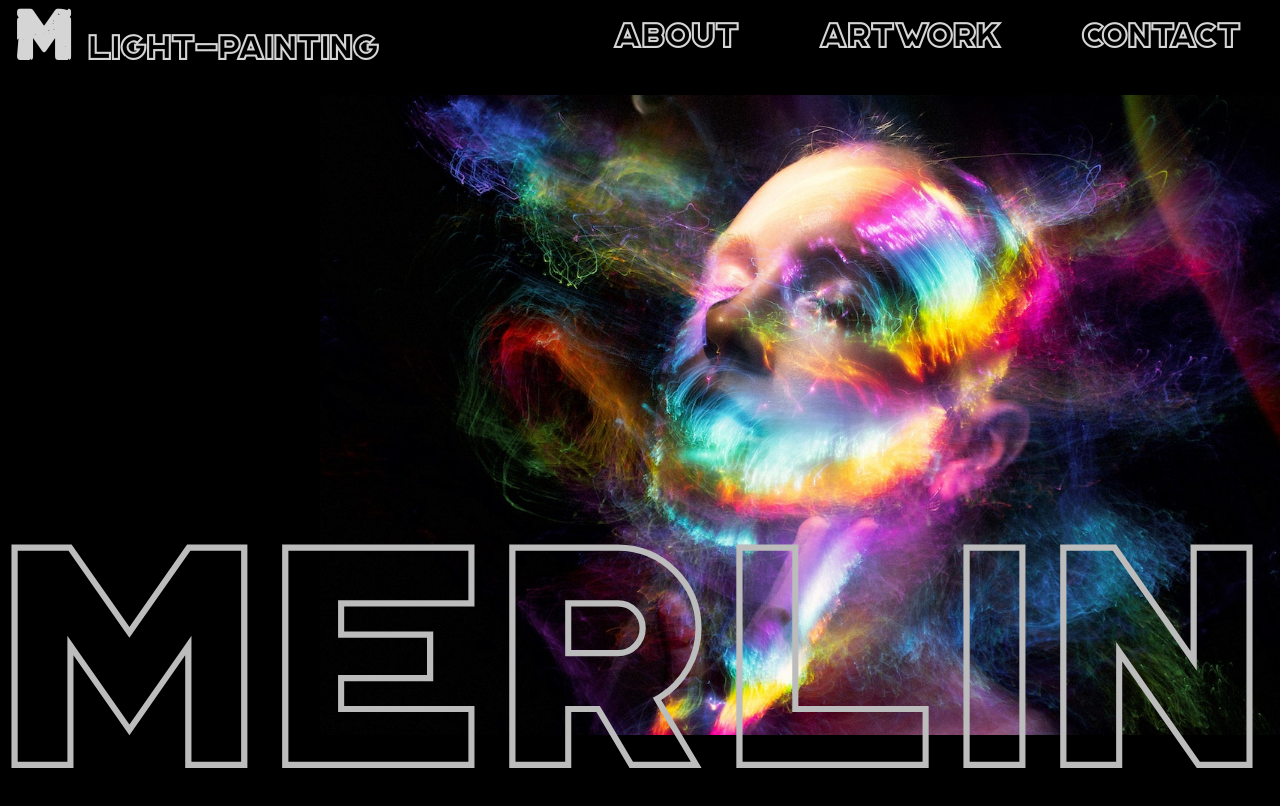
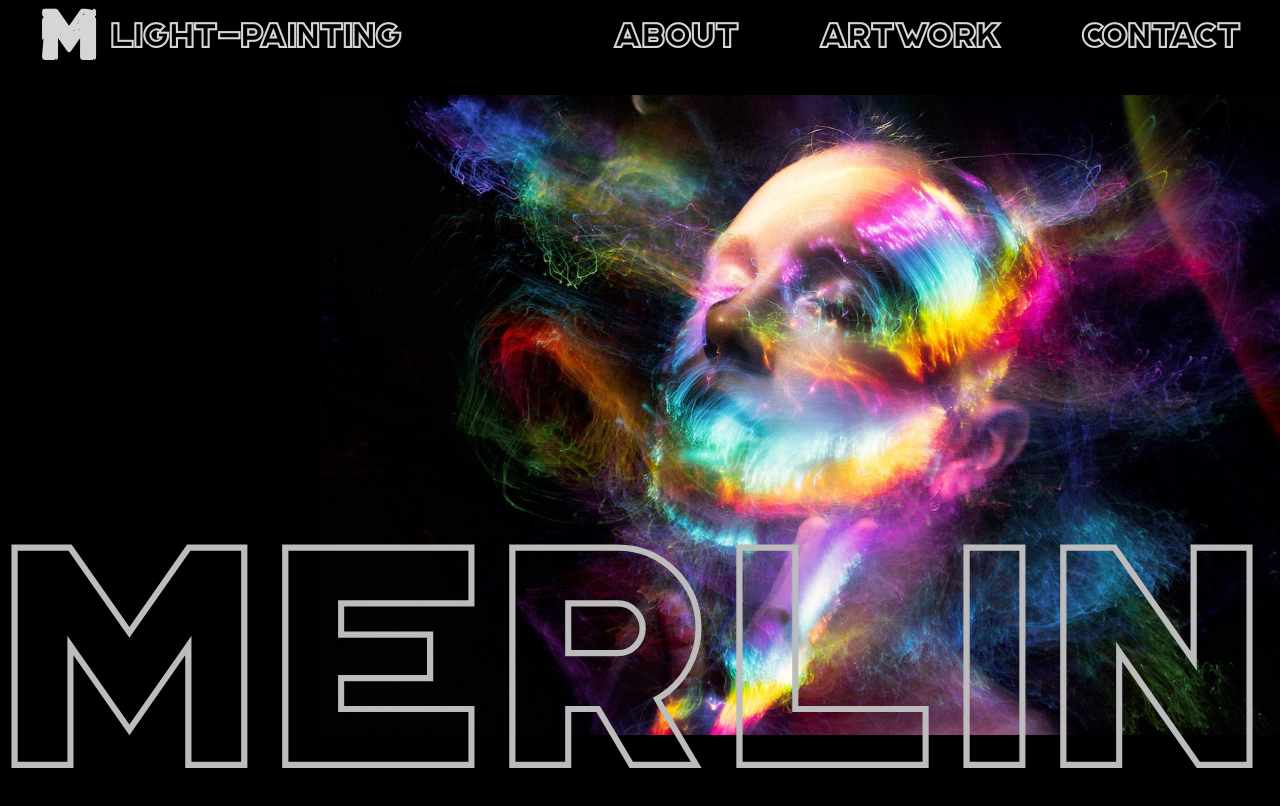
Before and after one commit to hannahbethke/Project-Three-Frontend, a React (Create React App) app: page / in a window 1280 px wide. Shown: the top 806 px of the page. Built offline with nearby package versions, Linux system fonts and the light colour scheme; no server answers; a web font is replaced by a local one.

Commit message:
cleans up code and css for navbar

```diff
--- a/src/components/Nav.js
+++ b/src/components/Nav.js
@@ -1,14 +1,19 @@
-import React from 'react';
 import { Link } from 'react-router-dom';
 
 const Nav = () => {
     return (
         <div className="nav">
-            <div className="navName">
+
+            <div className="navLogo">
                 <Link to="/">
-                    <div><span className="navSpan">M </span>light-painting</div>
+                    <div className="navLogo">
+                        <span className="navSpan1">M</span>
+                        <span className="navSpan2">light-painting</span>
+
+                    </div>
                 </Link>
             </div>
+
             <div className="navPages">
                 <Link to="/about">
                     about
@@ -20,8 +25,9 @@ const Nav = () => {
                     contact
                 </Link>
             </div>
+
         </div>
     );
-}
+};
 
 export default Nav;
--- a/src/index.css
+++ b/src/index.css
@@ -1,6 +1,5 @@
 body {
   margin: 0;
-
   font-family: -apple-system, BlinkMacSystemFont, 'Segoe UI', 'Roboto', 'Oxygen',
     'Ubuntu', 'Cantarell', 'Fira Sans', 'Droid Sans', 'Helvetica Neue',
     sans-serif;
@@ -28,40 +27,48 @@ code {
   src: url("./fonts/Portico-Stencil-Rough.otf");
 }
 
-
 @font-face {
   font-family: Portico-Outline;
   src: url("./fonts/Portico-Outline.otf");
 }
 
-
 /* Nav Bar */
 
   .nav {
-    background-color: black;
     display: flex;
     justify-content: space-between;
     align-items: center;
     width: 100vw;
     height: 70px;
+    background-color: black;
   }
 
   a {
+    margin: 10px;
+    padding: 30px;
+    text-decoration: none;
+    font-family: Portico-Outline;
+    font-size: 35px;
+    font-weight: bold;
     color: rgb(213, 213, 213);
-    text-decoration: none;
-    margin: 10px;
-    font-size: 35px;
-    padding: 30px;
-    font-family: Portico-Outline;
-    font-weight: bold;
   }
 
-  .navSpan {
+  .navLogo {
+    display: flex;
+    justify-content: center;
+    align-items: center;
+  }
+
+  .navSpan1 {
     font-family: Portico-Stencil-Rough;
-      font-size: 2em;
-      padding-left: 15px;
-      color: rgb(213, 213, 213);
+    font-size: 2em;
+    color: rgb(213, 213, 213);
   }
+
+  .navSpan2 {
+    padding-left: 15px;
+  }
+
 
 /* Homepage */
 
@@ -157,7 +164,7 @@ code {
     letter-spacing: 2px;
   }
 
-/* Music Page */
+/* Artwork Page */
 
   .artworkImgDiv {
     width: 100vw;
```
Also changed, not shown: 1 other file (tests, documents, lock files or other folders).
